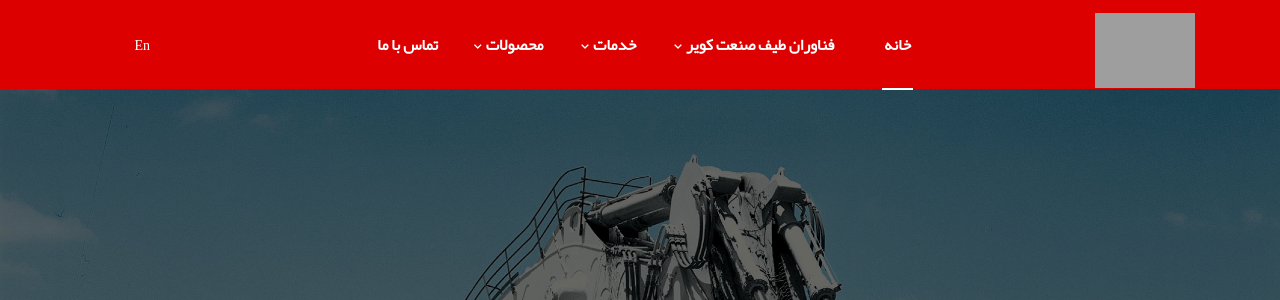
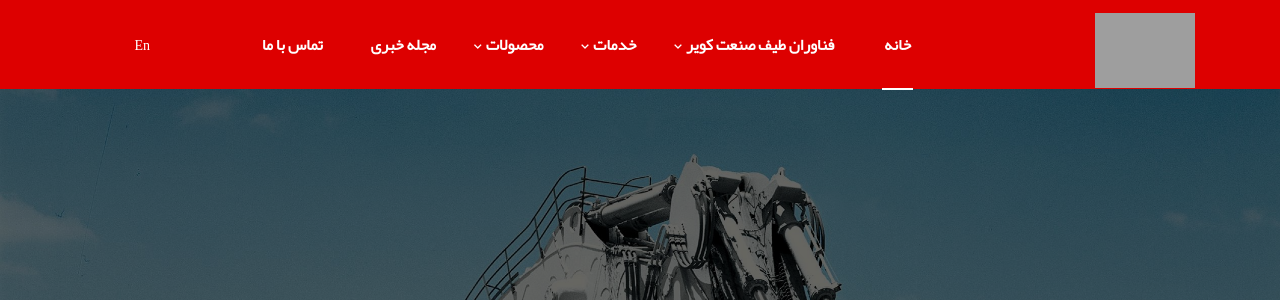
Before and after one commit to miladzeinali/ftsco, a Django app: page / in a window 1280 px wide. Shown: the top 300 px of the page. Run offline with Django 3.2, Linux system fonts and the light colour scheme; some libraries are stand-ins or nearby versions; grey boxes are pictures that could not be loaded.

Commit message:
commit before pull as milad --sadegh

```diff
--- a/templates/partial/_header.html
+++ b/templates/partial/_header.html
@@ -1,5 +1,4 @@
-
-{% load static %}
+ {% load static %}
 <!-- Header Start -->
 <header>
     <!-- Header Start -->
@@ -22,13 +21,13 @@
                                         <ul id="navigation">
                                             <li class="active"><a href="{% url 'website:home' %}">خانه</a></li>
                                             <li><a href=""> فناوران طیف صنعت کویر<i class="bx bx-chevron-down "></i></a>
-                                               <ul class="submenu">
+                                                <ul class="submenu">
                                                     <li><a href="{% url 'website:about' %}">درباره ما</a></li>
                                                     <li><a href="{% url 'website:post' %}">رویداد ها</a></li>
                                                 </ul>
                                             </li>
-                                            <li ><a href="" >خدمات<i class="bx bx-chevron-down "></i></a>
-                                                 <ul class="submenu">
+                                            <li><a href="">خدمات<i class="bx bx-chevron-down "></i></a>
+                                                <ul class="submenu">
                                                     <li><a href="{% url 'website:repair' %}">تعمیر و نگهداری</a></li>
                                                     <li><a href="{% url 'website:Surety' %}">گارانتی</a></li>
                                                     <li><a href="{% url 'website:supplycomp' %}">تامین قطعات</a></li>
@@ -49,6 +48,7 @@
                                                     <li><a href={% url 'website:plugin' %}> لوازم جانبی </a></li>
                                                 </ul>
                                             </li>
+                                            <li><a href="{% url 'website:home' %}">مجله خبری</a></li>
                                             <li><a href="{% url 'website:contact' %}">تماس با ما</a></li>
                                         </ul>
                                     </nav>
@@ -56,7 +56,7 @@
                             </div>
                         </div>
                         <div class="col-xl-1 col-lg-2">
-                              <a href="{% url 'enweb:home' %}" class=" language ">En</a>
+                            <a href="{% url 'enweb:home' %}" class=" language ">En</a>
 
                         </div>
                         <!-- Mobile Menu -->
```
Also changed, not shown: templates/pages/news.html (added).
